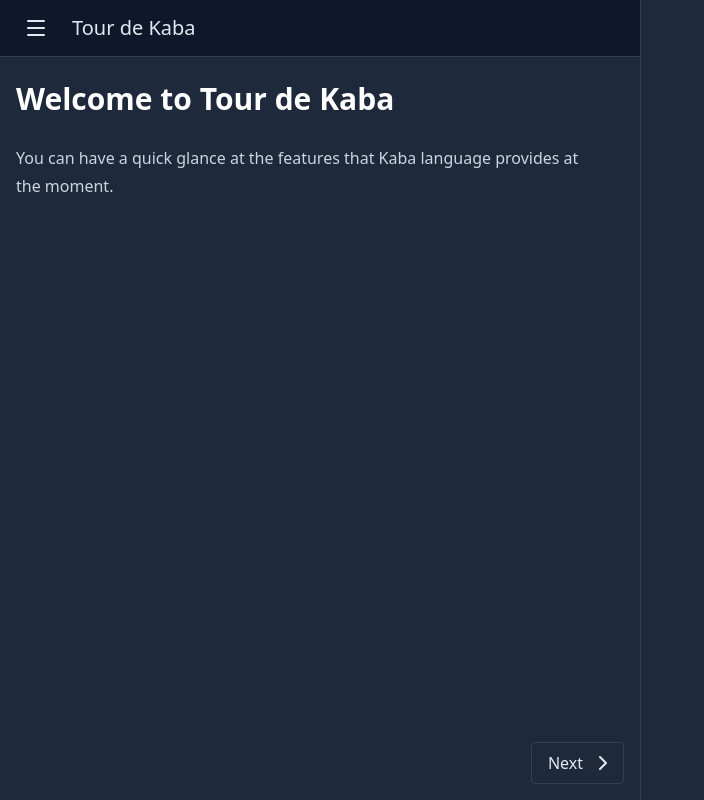
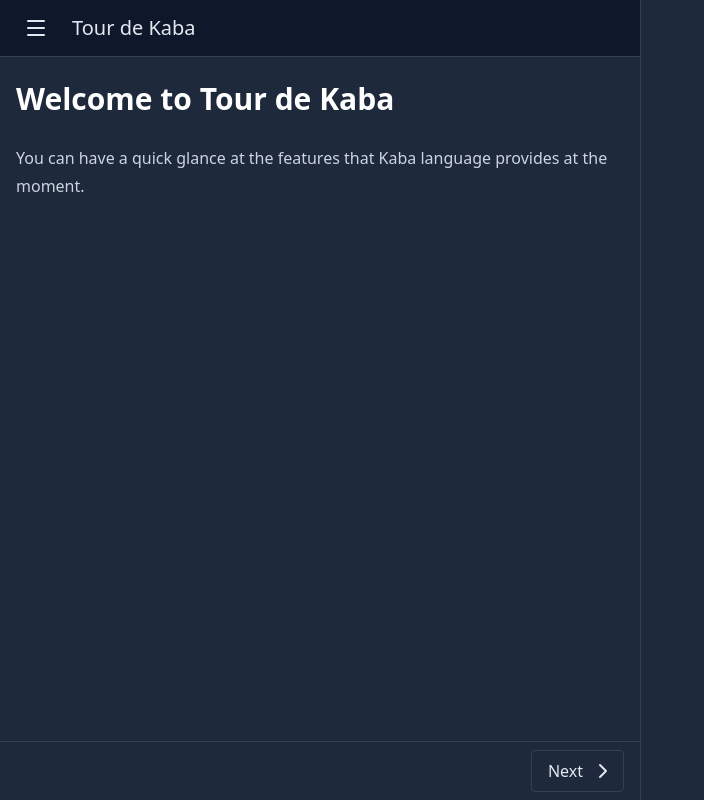
Before and after one commit to snaztoz/kaba-tour, a SvelteKit app: page / in a window 1280 px wide. Shown: the whole page, without its empty margins (0-704 px from the left). Built offline with nearby package versions, Linux system fonts and the light colour scheme.

Commit message:
fix: fix layout

```diff
--- a/src/lib/components/TextPanel.svelte
+++ b/src/lib/components/TextPanel.svelte
@@ -20,14 +20,15 @@
 		<h2 class="text-xl">Tour de Kaba</h2>
 	</header>
 
-	<div
-		class="prose prose-slate prose-invert grow overflow-y-auto px-4 py-6
-      prose-h1:text-3xl prose-h1:font-bold"
-	>
-		{@html content}
+	<div class="grow overflow-y-auto !w-full px-4 py-6">
+		<div
+			class="prose prose-slate prose-invert prose-h1:text-3xl prose-h1:font-bold"
+		>
+			{@html content}
+		</div>
 	</div>
 
-	<footer class="p-4">
+	<footer class="px-4 py-2 border-t border-slate-700">
 		<TextPanelNavigation {prev} {next} />
 	</footer>
 </section>
--- a/src/routes/[slug]/+page.ts
+++ b/src/routes/[slug]/+page.ts
@@ -1,3 +1,4 @@
+import conditional from '../../data/conditional.md?raw';
 import helloWorld from '../../data/hello-world.md?raw';
 import notFound from '../../data/not-found.md?raw';
 import variable from '../../data/variable.md?raw';
@@ -10,12 +11,18 @@ const posts = [
 		slug: 'hello-world',
 		content: helloWorld,
 		prev: '/',
-		next: '/variable'
+		next: '/variable',
 	},
 	{
 		slug: 'variable',
 		content: variable,
-		prev: '/hello-world'
+		prev: '/hello-world',
+		next: '/conditional',
+	},
+	{
+		slug: 'conditional',
+		content: conditional,
+		prev: '/variable',
 	}
 ];
 
```
